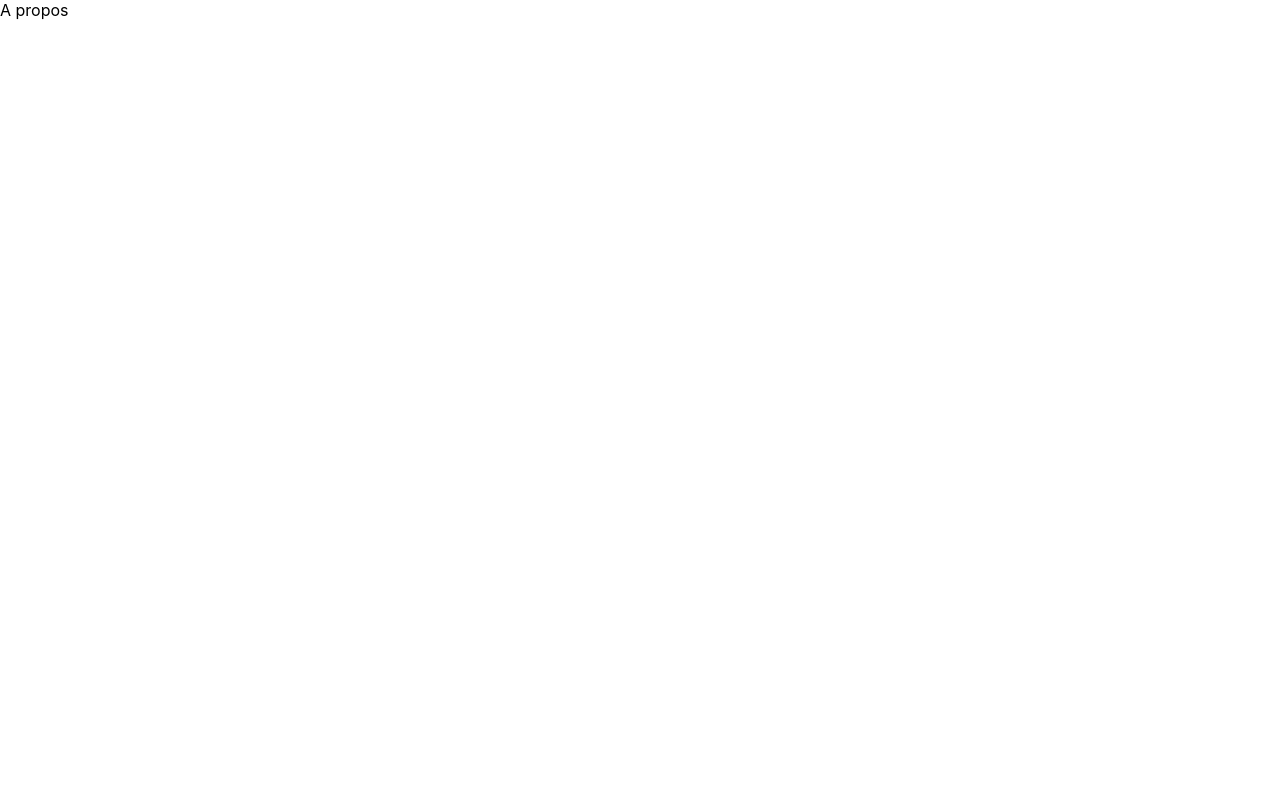
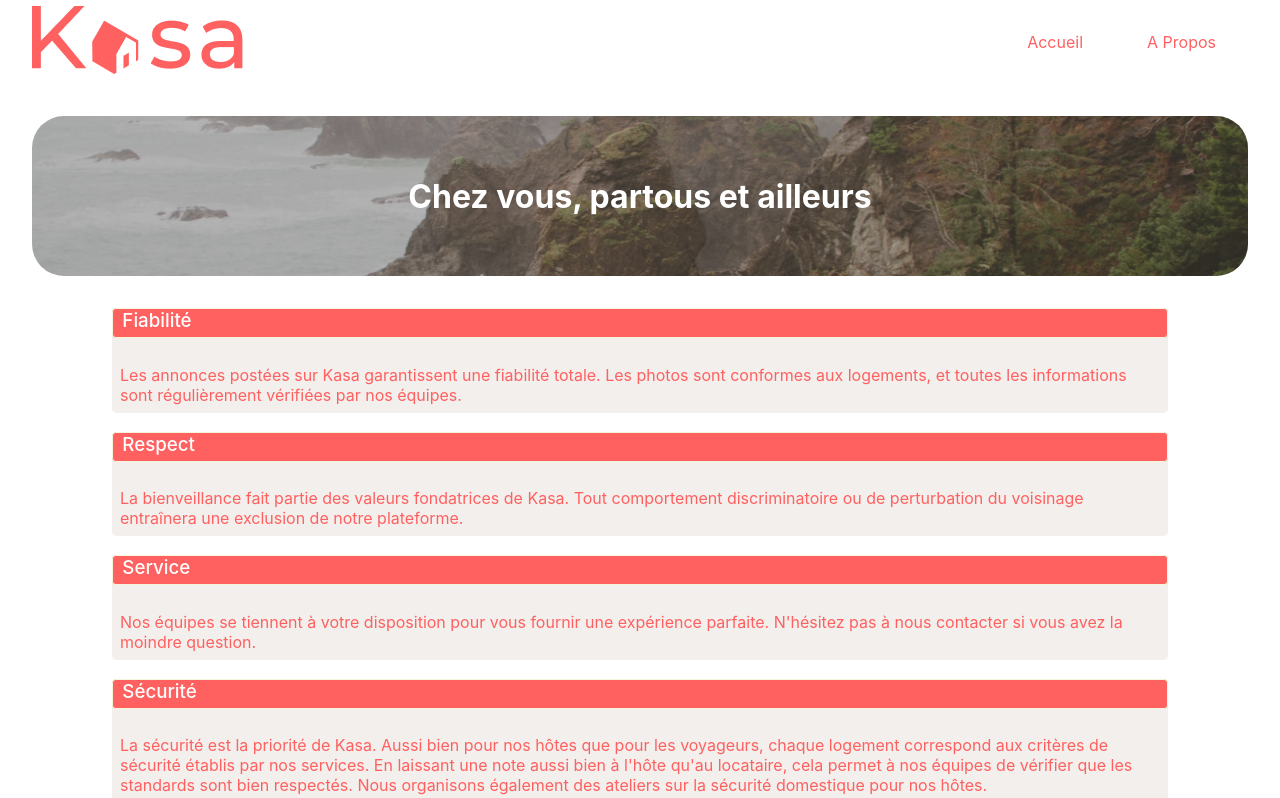
Before and after one commit to ouedraogomaria/my-app, a React (Create React App) app: page /about in a window 1280 px wide. Shown: the top 798 px of the page. Built offline with nearby package versions, Linux system fonts and the light colour scheme.

Commit message:
add descriptionAbout antd ErrorPage

```diff
--- a/src/App.js
+++ b/src/App.js
@@ -1,8 +1,9 @@
 import logo from './logo.svg';
 import './App.css';
 import { Routes, Route, BrowserRouter} from 'react-router-dom';
-import Home from "./pages/Home.js"
-import About from "./pages/About.js"
+import Home from "./pages/Home.js";
+import About from "./pages/About.js";
+import ErrorPage from "./pages/ErrorPage.js";
 
 
 function App() {
@@ -11,7 +12,7 @@ function App() {
       <Routes>
           <Route path="/" element={<Home />} />
           <Route path="/about" element={<About/>} />
-          <Route path="*" element={<p>There's nothing here: 404!</p>} />
+          <Route path="*" element={<ErrorPage/>} />
       </Routes>
   );
 }
--- a/src/components/Banner.css
+++ b/src/components/Banner.css
@@ -3,7 +3,6 @@
     height: 10em;
     border-radius: 2em;
     margin: 2em;
-    background-color: blue;
     display: grid;
     place-items: center;
     color: #ffffff;
--- /dev/null
+++ b/src/components/DescriptionAbout.css
@@ -0,0 +1,21 @@
+.description{
+    background-color:  rgb(242, 239, 236);
+    margin: 0 7em;
+    border-radius: 0.3em;
+
+}
+.description h3{
+    border: 1px solid beige;
+    background-color: #FF6060;
+    color: #ffffff;
+    border-radius: 0.2em;
+    height: 1.5em;
+    font-weight: 500;
+    padding-left: 0.5em;
+
+}
+.description p{
+    padding: 0.5em;
+    font-weight: 400;
+    color: #FF6060;
+}
--- /dev/null
+++ b/src/components/DescriptionAbout.js
@@ -0,0 +1,41 @@
+import React from 'react';
+import "./DescriptionAbout.css"
+
+function DescriptionAbout() {
+    return (
+        <><div className="description">
+            <h3>Fiabilité</h3>
+                <p>Les annonces postées sur Kasa garantissent une fiabilité totale.
+                Les photos sont conformes aux logements,
+                et toutes les informations sont régulièrement vérifiées par nos équipes.
+                </p>
+        </div>
+        <div className="description">
+            <h3>Respect</h3>
+                <p>La bienveillance fait partie des valeurs fondatrices de Kasa.
+                    Tout comportement discriminatoire ou de perturbation du voisinage entraînera une exclusion de notre plateforme.
+
+                </p>
+        </div>
+        <div className="description">
+            <h3>Service</h3>
+                <p>Nos équipes se tiennent à votre disposition pour vous fournir une expérience parfaite.
+                    N'hésitez pas à nous contacter si vous avez la moindre question.
+
+                </p>
+        </div>
+        <div className="description">
+            <h3>Sécurité</h3>
+                <p>La sécurité est la priorité de Kasa. Aussi bien pour nos hôtes que pour les voyageurs,
+                     chaque logement correspond aux critères de sécurité établis par nos services.
+                     En laissant une note aussi bien à l'hôte qu'au locataire, cela permet à nos équipes de vérifier que les standards sont bien respectés.
+                      Nous organisons également des ateliers sur la sécurité domestique pour nos hôtes.
+
+                </p>
+        </div>
+        </>
+
+    )
+}
+
+export default DescriptionAbout
--- a/src/index.js
+++ b/src/index.js
@@ -1,5 +1,5 @@
 import React from 'react';
-import { Routes, Route, BrowserRouter} from 'react-router-dom';
+import { BrowserRouter} from 'react-router-dom';
 
 import ReactDOM from 'react-dom/client';
 import './styles/index.css';
--- a/src/pages/About.js
+++ b/src/pages/About.js
@@ -1,12 +1,18 @@
-
 import React from 'react';
+import Navbar from '../components/Navbar.js';
+import Banner from '../components/Banner.js';
+import DescriptionAbout from '../components/DescriptionAbout.js';
+import Footer from '../components/Footer.js';
 
 function About() {
     return (
+        <>
+            <Navbar/>
+            <Banner/>
+            <DescriptionAbout/>
+            <Footer/>
 
-        <div>
-           A propos
-        </div>
+        </>
     )
 }
 
--- /dev/null
+++ b/src/pages/ErrorPage.css
@@ -0,0 +1,13 @@
+.errorpage{
+    color:#FF6060;
+    text-align: center;
+    place-items: center;
+    height: 30em;
+
+}
+.errorpage a{
+    text-decoration: none;
+    color:#FF6060;
+
+
+}
--- /dev/null
+++ b/src/pages/ErrorPage.js
@@ -0,0 +1,21 @@
+import React from 'react';
+import Navbar from '../components/Navbar.js';
+import Footer from '../components/Footer.js';
+import '../pages/ErrorPage.css';
+import { NavLink } from 'react-router-dom';
+
+function ErrorPage() {
+    return (
+         <>
+         <Navbar/>
+         <div className='errorpage'>
+            <h1>404</h1>
+            <h2>Oops! La page que vous demandez n'existe pas </h2>
+            <NavLink to='/' >Retour à la page d'accueil</NavLink>
+         </div>
+         <Footer/>
+         </>
+    )
+}
+
+export default ErrorPage
```
Also changed, not shown: public/_Section3.png (deleted), public/img.png (added).
